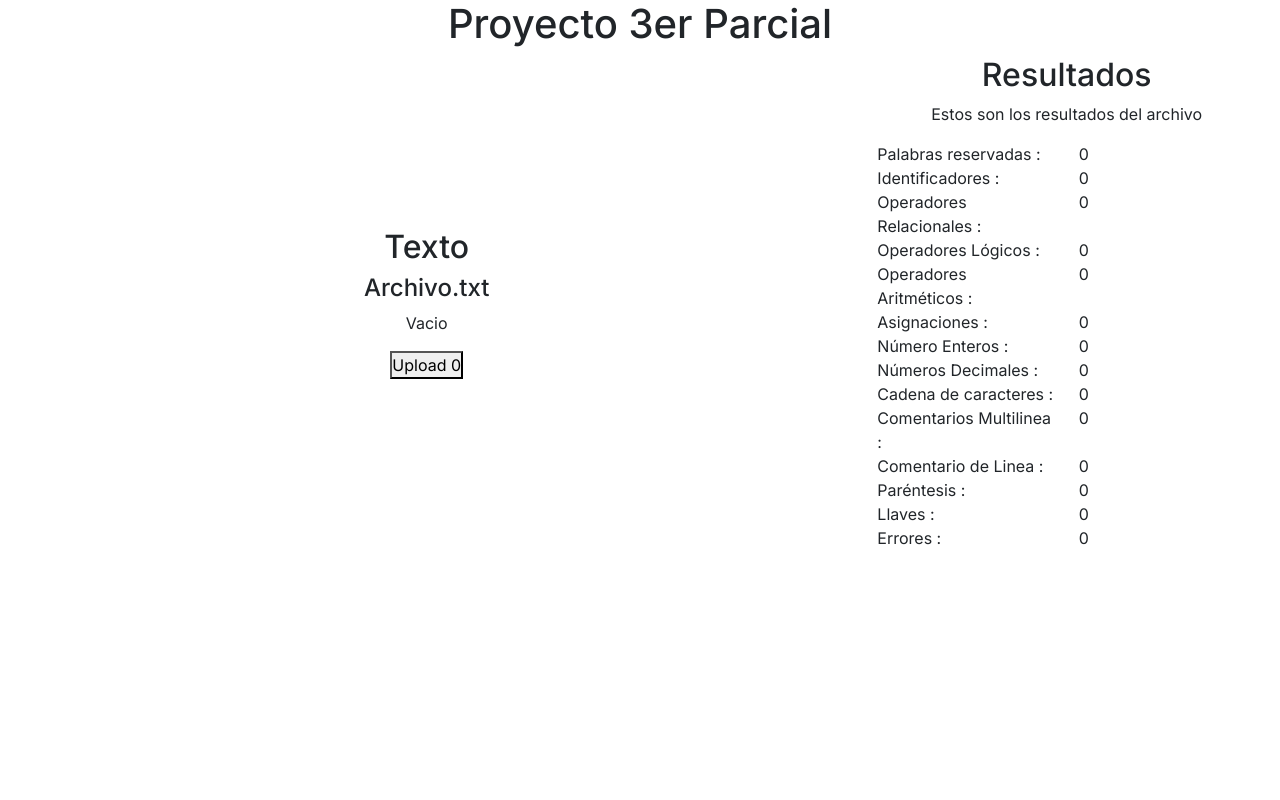
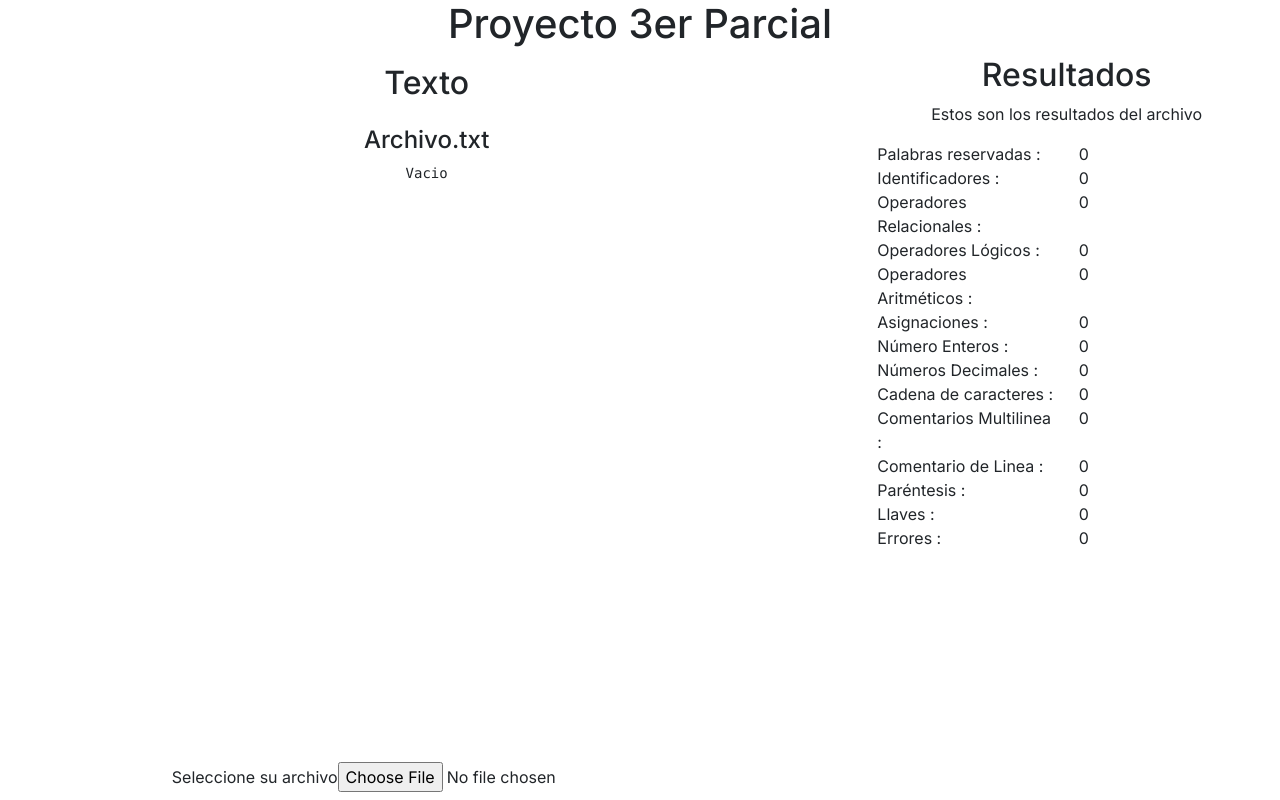
Before and after one commit to RepellantHail/sintaxchecker, a Next.js app: page / in a window 1280 px wide. Built offline with nearby package versions, Linux system fonts and the light colour scheme.

Commit message:
fix ui. Added scroll

```diff
--- a/app/FileUploader.js
+++ b/app/FileUploader.js
@@ -1,18 +1,29 @@
 'use client'
 
-import React from 'react';
-import { useState } from 'react';
+import React, { useState } from 'react';
 
-export default function FileUploader  ()  {
-    const [count, setCount] = useState(0);
+export default function FileUploader  ({ onFileTitle,onFileContent  })  {
 
-    function handleClick() {
-        setCount(count + 1);
-    }
+    const handleFileChange = (event) => {
+        const file = event.target.files[0];
+
+        if (file) {
+          const reader = new FileReader();
+          reader.onload = (e) => {
+            const fileContent = e.target.result;
+            onFileContent(fileContent);
+          };
+
+          reader.readAsText(file);
+          onFileTitle(file.name);
+        }
+      };
 
   return (
-    <button onClick={handleClick}>
-      Upload {count}
-    </button>
+    <div className='p-2'>
+      <label for='#file'>Seleccione su archivo
+        <input id='file' type="file" onChange={handleFileChange} />
+      </label>
+    </div>
   );
 };
--- a/app/Text.js
+++ b/app/Text.js
@@ -1,16 +1,33 @@
+'use client'
+
 import React from 'react';
 import FileUploader from './FileUploader';
 import TextEditor from './TextEditor';
+import { useState } from 'react';
 
 export default function Text({title}) {
+    const [fileContent, setFileContent] = useState("Vacio");
+    const [fileTitle, setFileTitle] = useState("Archivo.txt");
+
+    const handleFileUpload = (content) => {
+      setFileContent(content);
+    };
+
+    const handleTitle = (title) => {
+        setFileTitle(title);
+    }
 
   return (
-    <div className="col-8">
-        <h2 className='fs-2'>{title}</h2>
+    <div className="col-8 h-100 d-flex flex-column" >
+      <h2 className='fs-2 p-2'>{title}</h2>
         <TextEditor
+          title={fileTitle}
+          content={fileContent}
         />
-        <FileUploader
-        />
+      <FileUploader
+        onFileContent={handleFileUpload}
+        onFileTitle={handleTitle}
+      />
     </div>
   );
 }
--- a/app/TextEditor.js
+++ b/app/TextEditor.js
@@ -1,22 +1,17 @@
 'use client'
-
 import React from 'react';
 import { useState } from 'react';
 
-export default function TextEditor() {
-    const [text , setText ] = useState("Vacio");
-    const [title, setTitle] = useState("Archivo.txt");
-
-    function handleText() {
-    }
-
-    function handleTitle() {
-    }
+export default function TextEditor({title, content}) {
 
     return(
-        <div className="container text-center">
+        <div className='p-2 h-100 overflow-y-hidden'>
             <h3 className='fs-4'>{title}</h3>
-            <p>{text}</p>
+            <pre
+                className='h-100 overflow-y-auto'
+            >
+                {content}
+            </pre>
         </div>
     );
 }
--- a/app/globals.css
+++ b/app/globals.css
@@ -82,7 +82,7 @@
 html,
 body {
   max-width: 100vw;
-  overflow-x: hidden;
+  max-height: 100vh;
 }
 
 body {
@@ -93,7 +93,6 @@ body {
       rgb(var(--background-end-rgb))
     )
     rgb(var(--background-start-rgb));
-    min-height: 100vh;
 }
 
 a {
--- a/app/page.js
+++ b/app/page.js
@@ -5,9 +5,9 @@ import Text from './Text';
 
 export default function Home() {
   return (
-      <div className="container-fluid text-center align-items-center vh-100">
+      <div className="container-fluid text-center vh-100 d-flex flex-column">
         <h1 className='fs-1'>Proyecto 3er Parcial</h1>
-        <div className="row align-items-center">
+        <div className="row align-items-start flex-grow-1 h-75" >
           <Text
             title="Texto"
             />
--- a/app/page.module.css
+++ b/app/page.module.css
@@ -4,7 +4,6 @@
   justify-content: space-between;
   align-items: center;
   padding: 6rem;
-  min-height: 100vh;
 }
 
 .description {
```
